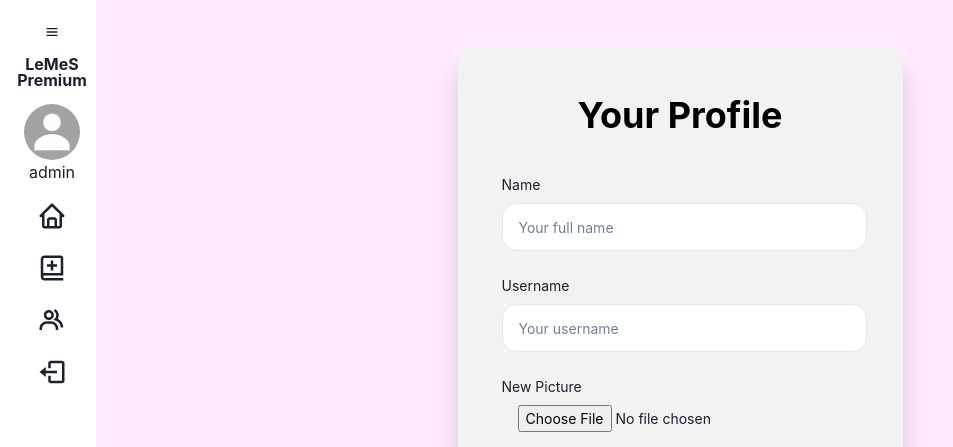
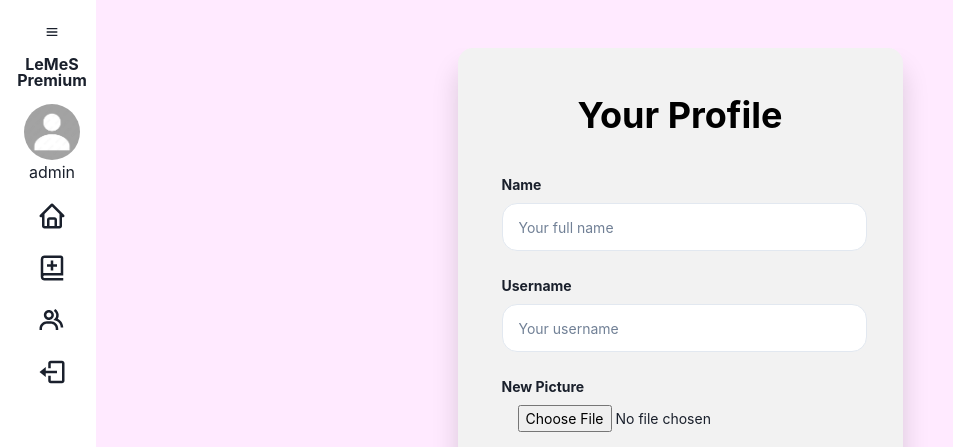
Before and after one commit to nathaniacalista01/LeMeS-WBD-React, a React (Create React App) app: page /profile in a window 1280 px wide. Shown: the top 447 px of the page, without its empty margins (0-953 px from the left). Built offline with nearby package versions, Linux system fonts and the light colour scheme.

Commit message:
style: refactor

```diff
--- a/src/pages/PremiumCourses.tsx
+++ b/src/pages/PremiumCourses.tsx
@@ -13,7 +13,6 @@ import {
     Flex,
     TableContainer,
     Icon,
-    useColorModeValue,
 } from '@chakra-ui/react';
 import {
     BiSolidTrash,
@@ -62,7 +61,7 @@ const CoursesList = () => {
                     borderRadius='15px'
                     p='30px'
                     // mx={{ base: "100px" }}
-                    bg={useColorModeValue("#f2f2f2", "gray.700")}
+                    bg={"#f2f2f2"}
                     boxShadow='0 20px 27px 0 rgb(0 0 0 / 15%)'>
                     <Box display="flex" justifyContent="space-between" alignItems="center" mt="-5">
                         <Heading as="h1">
--- a/src/pages/PremiumUsers.tsx
+++ b/src/pages/PremiumUsers.tsx
@@ -4,7 +4,6 @@ import {
     Heading,
     Button,
     Table,
-    Text,
     Thead,
     Tbody,
     Tr,
@@ -14,7 +13,6 @@ import {
     Flex,
     TableContainer,
     Icon,
-    useColorModeValue,
 } from '@chakra-ui/react';
 import {
     BiSolidTrash,
@@ -50,7 +48,7 @@ const UsersList = () => {
                     borderRadius='15px'
                     p='30px'
                     // mx={{ base: "100px" }}
-                    bg={useColorModeValue("#f2f2f2", "gray.700")}
+                    bg={"#f2f2f2"}
                     boxShadow='0 20px 27px 0 rgb(0 0 0 / 15%)'>
                     <Box display="flex" justifyContent="space-between" alignItems="center" mt="-5">
                         <Heading as="h1">
--- a/src/pages/Profile.tsx
+++ b/src/pages/Profile.tsx
@@ -7,7 +7,6 @@ import {
     FormLabel,
     Input,
     Text,
-    useColorModeValue,
 } from "@chakra-ui/react";
 
 function Profile() {
@@ -27,13 +26,13 @@ function Profile() {
                         borderRadius='15px'
                         p='40px'
                         mx={{ base: "100px" }}
-                        bg={useColorModeValue("#f2f2f2", "gray.700")}
+                        bg={"#f2f2f2"}
                         boxShadow='0 20px 27px 0 rgb(0 0 0 / 15%)'>
                         <Text fontSize='4xl' color='black' fontWeight='bold' mb="8">
                             Your Profile
                         </Text>
                         <FormControl>
-                            <FormLabel ms='4px' fontSize='sm' fontWeight='normal'>
+                            <FormLabel ms='4px' fontSize='sm' fontWeight='bold'>
                                 Name
                             </FormLabel>
                             <Input
@@ -46,7 +45,7 @@ function Profile() {
                                 mb='24px'
                                 size='lg'
                             />
-                            <FormLabel ms='4px' fontSize='sm' fontWeight='normal'>
+                            <FormLabel ms='4px' fontSize='sm' fontWeight='bold'>
                                 Username
                             </FormLabel>
                             <Input
@@ -59,7 +58,7 @@ function Profile() {
                                 mb='24px'
                                 size='lg'
                             />
-                            {/* <FormLabel ms='4px' fontSize='sm' fontWeight='normal'>
+                            {/* <FormLabel ms='4px' fontSize='sm' fontWeight='bold'>
                                 Password
                             </FormLabel>
                             <Input
@@ -71,7 +70,7 @@ function Profile() {
                                 mb='24px'
                                 size='lg'
                             /> */}
-                            <FormLabel ms='4px' fontSize='sm' fontWeight='normal'>
+                            <FormLabel ms='4px' fontSize='sm' fontWeight='bold'>
                                 New Picture
                             </FormLabel>
                             <Input
```
